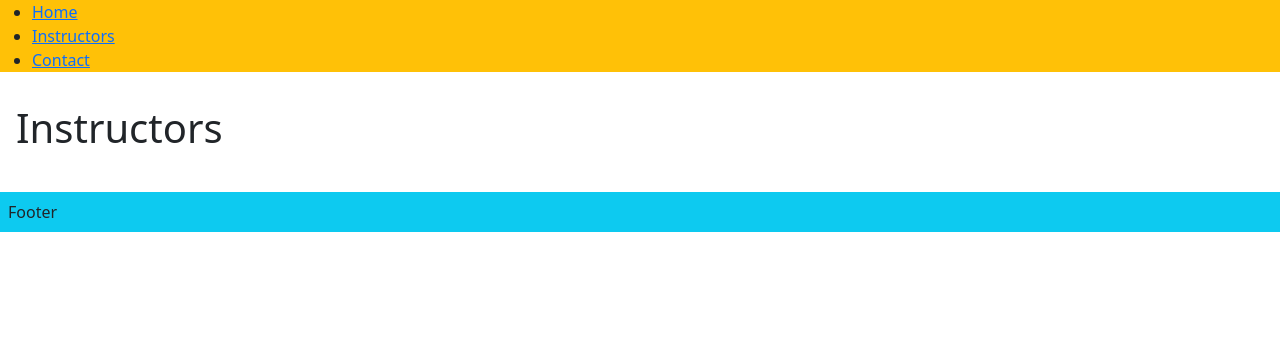
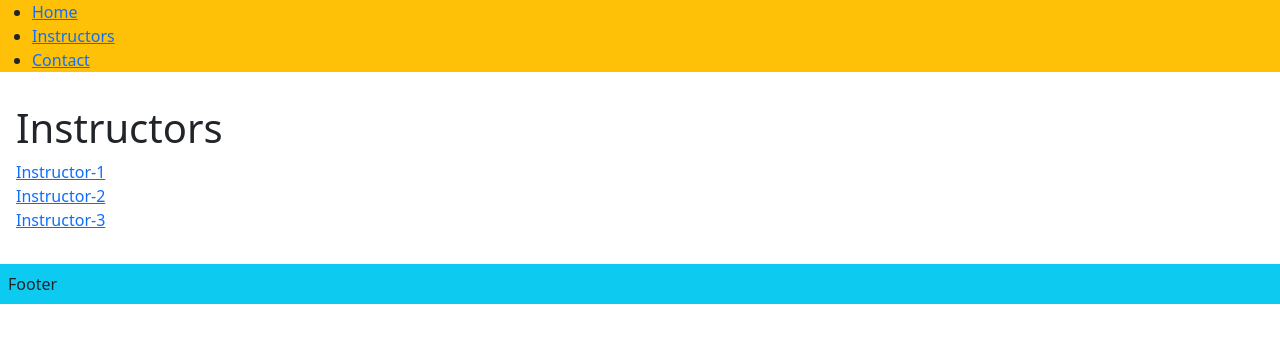
Before and after one commit to koraykoksal/react-app_routerIntro, a React (Create React App) app: page /instructors in a window 1280 px wide. Shown: the top 342 px of the page. Built offline with nearby package versions, Linux system fonts and the light colour scheme.

Commit message:
Absolute Path, Relative Path

```diff
--- a/src/App.js
+++ b/src/App.js
@@ -5,6 +5,8 @@ import Home from "./pages/Home";
 import Instructors from "./pages/Instructors";
 import NotFound from "./pages/NotFound";
 import  { BrowserRouter,Route, Routes } from "react-router-dom";
+import { InstructorsDetail } from "./pages/instructorsDetail";
+
 function App() {
   return (
 
@@ -13,11 +15,14 @@ function App() {
           <Routes>
             <Route path="/" element={<Home />}/>
             <Route path="/instructors" element={<Instructors />}/>
+            <Route path="/instructors/:id" element={<InstructorsDetail />}/>
             <Route path="/contact" element={<Contact />}/>
             {/* olmayan bir adres girildiğinde çalışacak rotue */}
             <Route path="*" element={<NotFound />}/>
           </Routes>
         <Footer />
+
+
     </BrowserRouter>
 
 
--- a/src/pages/Instructors.jsx
+++ b/src/pages/Instructors.jsx
@@ -1,8 +1,19 @@
+import { Link } from 'react-router-dom'
+
+
 const Instructors = () => {
   return (
     <div className="p-3">
-      <h1>Instructors</h1>
+    <h1>Instructors</h1>
+    <div className="d-flex flex-column">
+      {/* //? Absolute path (tam adres vermek) */}
+      {/* <Link to="/instructors/1">Instructor-1</Link> */}
+      {/* //! Relative path (goreceli adres vermek) */}
+      <Link to="1">Instructor-1</Link>
+      <Link to="2">Instructor-2</Link>
+      <Link to="3">Instructor-3</Link>
     </div>
+  </div>
   );
 };
 
--- /dev/null
+++ b/src/pages/instructorsDetail.jsx
@@ -0,0 +1,16 @@
+import React from 'react'
+import { Link, useParams } from 'react-router-dom'
+
+export const InstructorsDetail = () => {
+
+    let {id} = useParams()
+    console.log(id)
+  return (
+    <div className='p-3'>
+
+     <h1>Detailllll</h1>
+
+
+    </div>
+  )
+}
```
